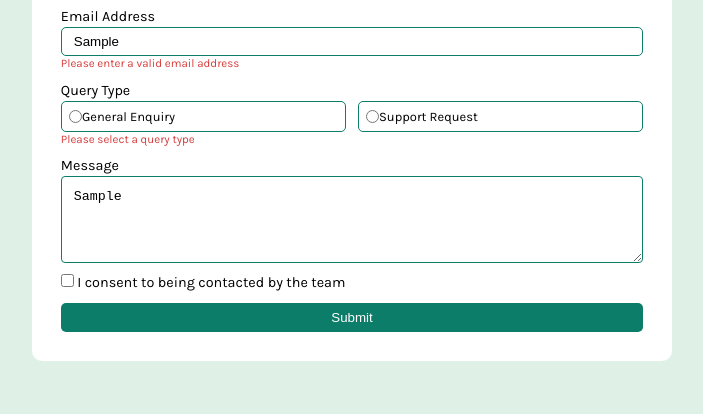
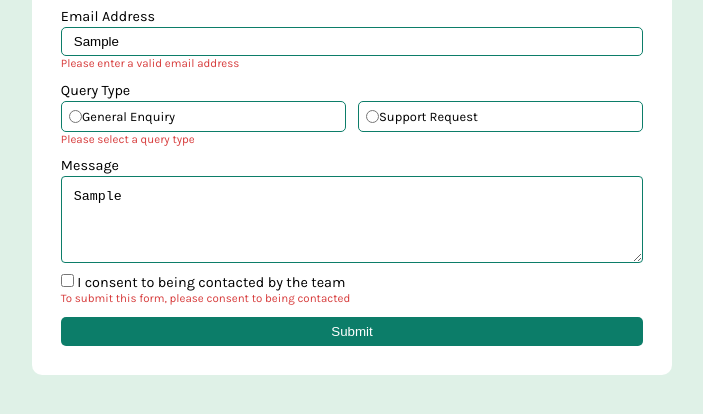
Before and after one commit to ajeeshakshay/Contact-form, a plain HTML site: page index.html in a window 1280 px wide. Both pictures are taken after typing "Sample", "Sample", "Sample", "Sample" into the empty fields and a click on the button "Submit". Shown: the part 182-596 px from the top of the page, without its empty margins (288-991 px from the left). Drawn offline with Linux system fonts and the light colour scheme.

Commit message:
JS success

```diff
--- a/index.html
+++ b/index.html
@@ -104,11 +104,11 @@
 
       <div class="consent-field">
         <div class="form-consent">
-          <input type="checkbox" name="consent" id="consent">
+          <input type="checkbox" name="consent1" id="consent">
           <label for="consent">I consent to being contacted by the team</label>
 
         </div>
-        <div class="field-warning hidden">
+        <div class="field-warning field-warning-consent hidden">
           To submit this form, please consent to being contacted
         </div>
       </div>
--- a/myscript.js
+++ b/myscript.js
@@ -12,11 +12,13 @@ const fieldWarningEmail1 = document.querySelector(".field-warning-email");
 const alertMessage = document.querySelector(".alert_message");
 
 const fieldWarningRadio = document.querySelector(".field-warning-radio")
+const fieldWarningConsent = document.querySelector(".field-warning-consent");
 
 let isfname=true;
 let islname=true;
 let isemail=true;
 let isradio=true;
+let isconsent=true;
 
 const validateEmail = (email) => {
     return String(email)
@@ -79,7 +81,16 @@ submitButton.addEventListener("click",function(){
         isradio=true
     }
 
-    if(isfname && islname && isemail && isradio)
+    if(!document.getElementById('consent').checked) {
+        fieldWarningConsent.classList.remove("hidden")
+        isconsent=false
+    }
+    else{
+        fieldWarningConsent.classList.add("hidden")
+        isconsent=true
+    }
+
+    if(isfname && islname && isemail && isradio && isconsent)
         {
             alertMessage.classList.remove("hidden");
             setTimeout(function () {
```
